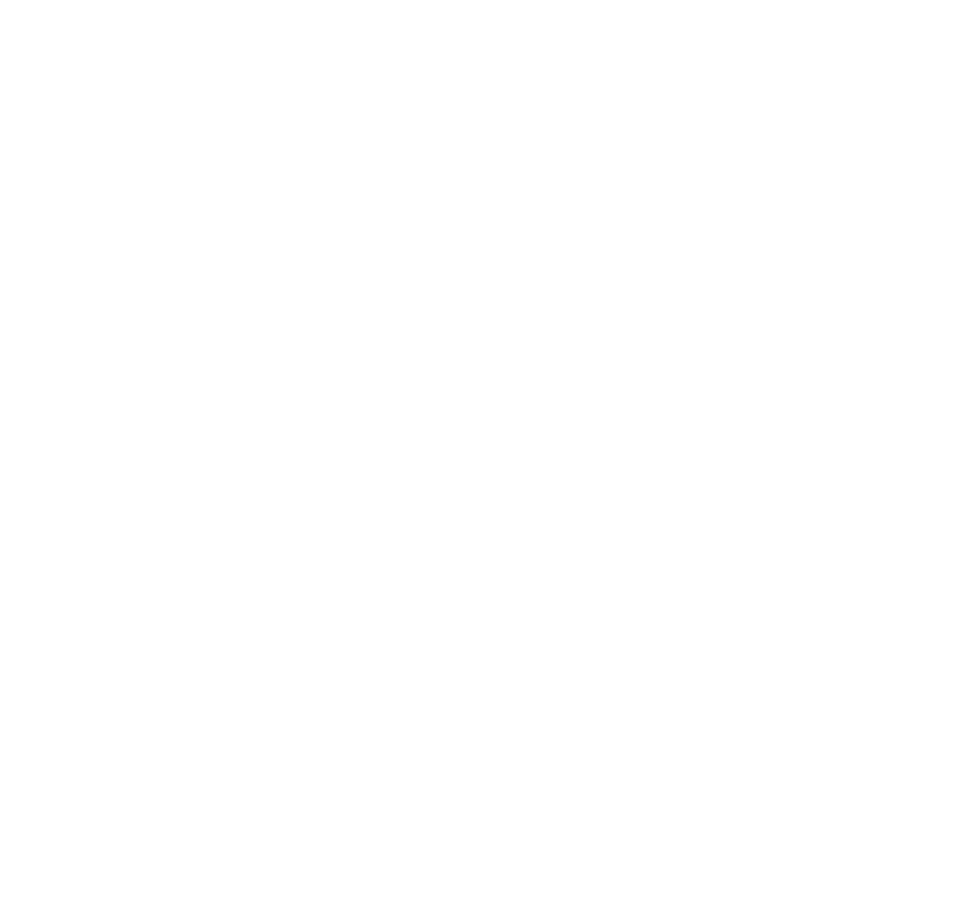
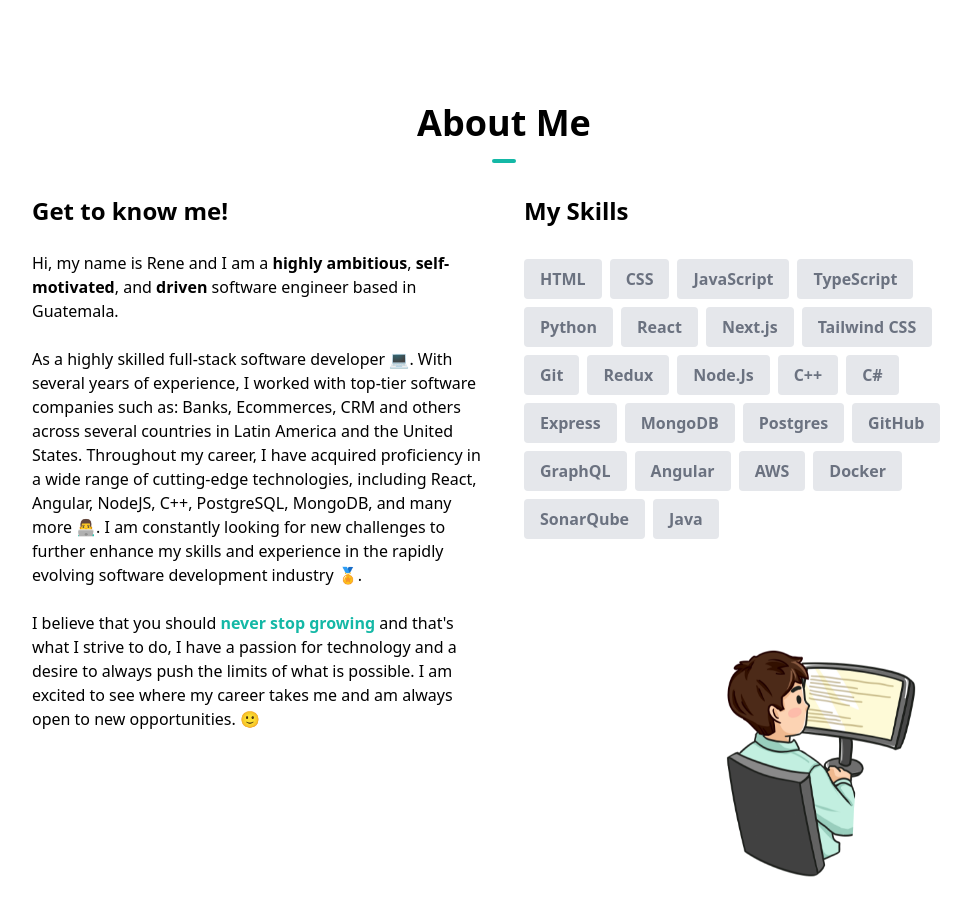
Before and after one commit to ReneKubax/Portfolio, a Next.js app: page / in a window 1280 px wide. Shown: the part 1004-1920 px from the top of the page, without its empty margins (136-1107 px from the left). Before the commit the page ends 995 px from the top, so only its background shows below. Built offline with nearby package versions, Linux system fonts and the light colour scheme.

Commit message:
Completing About

```diff
--- a/app/page.tsx
+++ b/app/page.tsx
@@ -1,9 +1,11 @@
+import AboutSection from '@/components/AboutSection'
 import HeroSection from '@/components/HeroSection'
 
 export default function Home() {
   return (
     <main className="mx-auto max-w-3xl px-4 sm:px-6 md:max-w-5xl ">
       <HeroSection/>
+      <AboutSection/>
     </main>
   )
 }
--- /dev/null
+++ b/components/AboutSection.tsx
@@ -0,0 +1,98 @@
+import React from "react"
+import Image from "next/image"
+
+const skills = [
+  { skill: "HTML" },
+  { skill: "CSS" },
+  { skill: "JavaScript" },
+  { skill: "TypeScript" },
+  { skill: "Python" },
+  { skill: "React" },
+  { skill: "Next.js" },
+  { skill: "Tailwind CSS" },
+  { skill: "Git" },
+  { skill: "Redux" },
+  { skill: "Node.Js" },
+  { skill: "C++" },
+  { skill: "C#" },
+  { skill: "Express" },
+  { skill: "MongoDB" },
+  { skill: "Postgres" },
+  { skill: "GitHub" },
+  { skill: "GraphQL" },
+  { skill: "Angular" },
+  { skill: "AWS" },
+  { skill: "Docker" },
+  { skill: "SonarQube" },
+  { skill: "Java" },
+]
+
+const AboutSection = () => {
+  return (
+    <section id="about">
+      <div className="my-12 pb-12 md:pt-16 md:pb-48">
+        <h1 className="text-center font-bold text-4xl">
+          About Me
+          <hr className="w-6 h-1 mx-auto my-4 bg-teal-500 border-0 rounded"></hr>
+        </h1>
+
+        <div className="flex flex-col space-y-10 items-stretch justify-center align-top md:space-x-10 md:space-y-0 md:p-4 md:flex-row md:text-left">
+          <div className="md:w-1/2 ">
+            <h1 className="text-center text-2xl font-bold mb-6 md:text-left">
+              Get to know me!
+            </h1>
+            <p>
+              Hi, my name is Rene and I am a{" "}
+              <span className="font-bold">{"highly ambitious"}</span>,
+              <span className="font-bold">{" self-motivated"}</span>, and
+              <span className="font-bold">{" driven"}</span> software engineer
+              based in Guatemala.
+            </p>
+            <br />
+            <p>
+            As a highly skilled full-stack software developer 💻. With several years of experience, I worked with top-tier software companies such as:
+            Banks, Ecommerces, CRM and others across several countries in Latin America and the United States. Throughout my career,
+            I have acquired proficiency in a wide range of cutting-edge technologies, including React, Angular, NodeJS, C++, PostgreSQL, MongoDB, and many more 👨‍💻.
+            I am constantly looking for new challenges to further enhance my skills and experience in the rapidly evolving software development industry 🏅.
+            </p>
+            <br />
+            <p>
+              I believe that you should{" "}
+              <span className="font-bold text-teal-500">
+                never stop growing
+              </span>{" "}
+              and that&#39;s what I strive to do, I have a passion for
+              technology and a desire to always push the limits of what is
+              possible. I am excited to see where my career takes me and am
+              always open to new opportunities. 🙂
+            </p>
+          </div>
+          <div className="text-center md:w-1/2 md:text-left">
+            <h1 className="text-2xl font-bold mb-6">My Skills</h1>
+            <div className="flex flex-wrap flex-row justify-center z-10 md:justify-start">
+              {skills.map((item, idx) => {
+                return (
+                  <p
+                    key={idx}
+                    className="bg-gray-200 px-4 py-2 mr-2 mt-2 text-gray-500 rounded font-semibold"
+                  >
+                    {item.skill}
+                  </p>
+                )
+              })}
+            </div>
+            <Image
+              src="/hero-boy.png"
+              alt=""
+              width={325}
+              height={325}
+              className="hidden md:block md:relative md:top-12 md:left-32 md:z-0"
+            />
+          </div>
+        </div>
+      </div>
+    </section>
+  )
+}
+
+export default AboutSection
--- a/components/HeroSection.tsx
+++ b/components/HeroSection.tsx
@@ -10,7 +10,7 @@
       <div className="flex flex-col text-center items-center justify-center animate-fadeIn animation-delay-2 my-10 py-16 sm:py-32 md:py-48 md:flex-row md:space-x-4 md:text-left">
         <div className="md:mt-2 md:w-1/2">
           <Image
-            src="/rene.jpeg"
+            src="/improve.jpeg"
             alt=""
             width={325}
             height={325}
```
Also changed, not shown: public/hero-boy.png (added), public/improve.jpeg (renamed from public/rene.jpeg).
